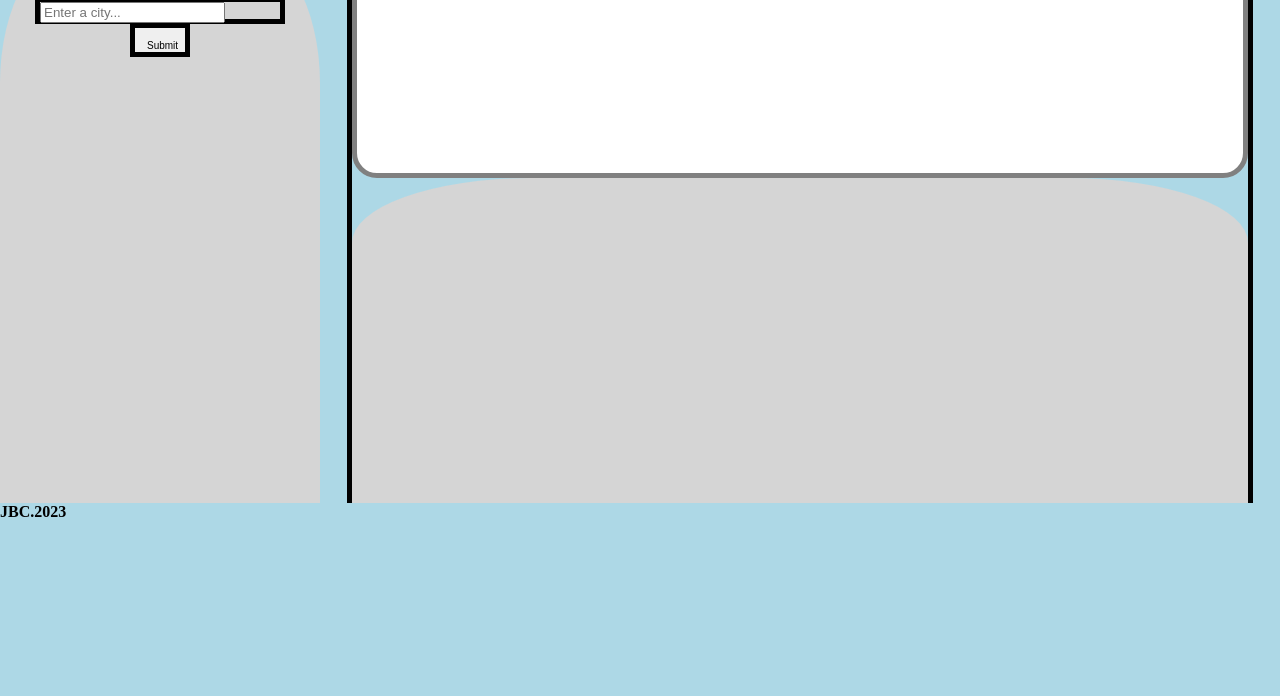
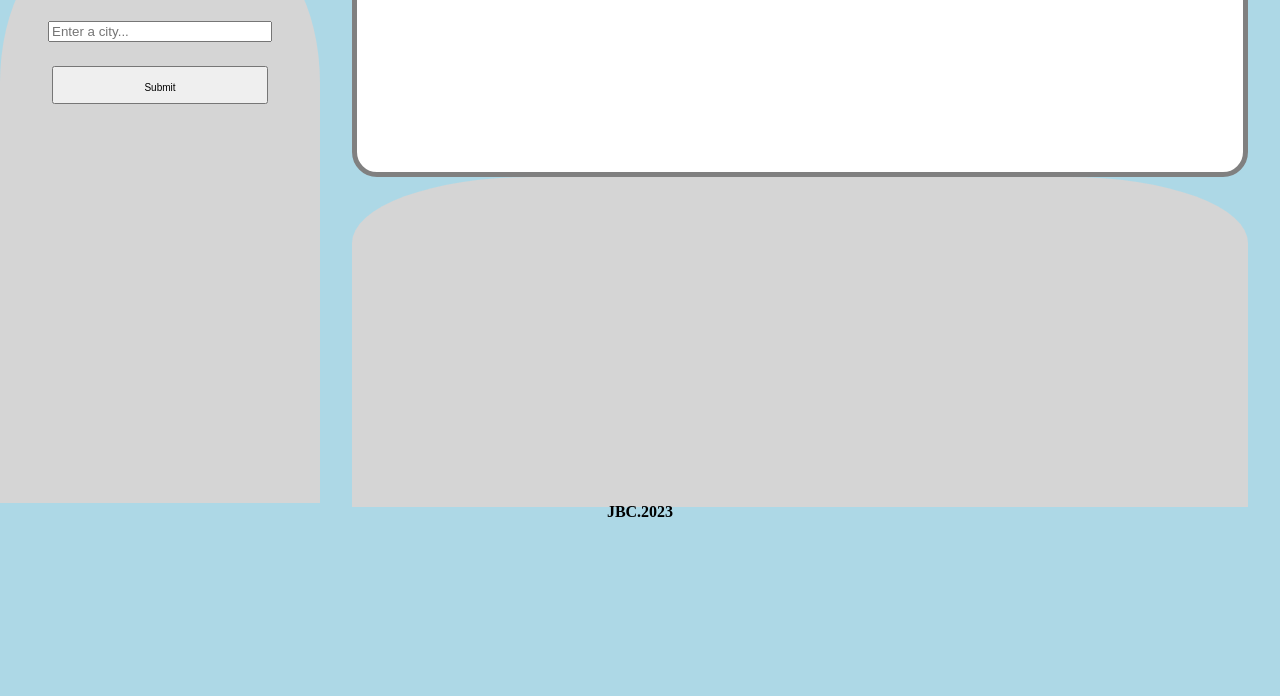
Before and after one commit to jbaek97/Weather-Forecast-Application, a plain HTML site: page Index.html in a window 1280 px wide. Shown: the part 104-800 px from the top of the page. Drawn offline with nearby package versions, Linux system fonts and the light colour scheme.

Commit message:
CSS styling changes to the search result section

```diff
--- a/assets/style.css
+++ b/assets/style.css
@@ -40,35 +40,45 @@ header {
 }
 
 form {
-    border: 5px solid black;
     height: 3%;
     width: 75%;
     margin: 0 auto;
 }
 
+input {
+    display: flex;
+    margin: 10% auto;
+    width: 90%;
+    height: 90%;
+    justify-content: center;
+}
+
 .submit {
-    display: block;
-    border: 5px solid black;
-    height: 10%;
-    padding: 5%;
+    display: flex;
+    justify-content: center;
+    height: 30%;
+    padding: 7%;
     text-align: center;
     font-size: 10px;
-    width: 25%;
-    margin: 0 auto;
+    width: 90%;
+    margin: 10% auto;
+    overflow: hidden;
+    line-height: 50%;
 }
 
 /* Past Searches */
 .pastSearches {
-    margin-top: 20%;
+    margin: 20% auto;
     display: flex;
     flex-direction: column;
+    padding: 0px;
 }
 .pastSearches li {
     text-align: center;
     border: 5px solid gray;
     list-style-type: none;
     background-color: white;
-    margin-top: 5%;
+    margin: 5% auto;
     display: block;
     height: 5%;
     width: 75%;
@@ -77,7 +87,6 @@ form {
 
 /* Results */
 .results {
-    border: 5px solid black;
     width: 70vw;
     margin: 0 auto;
 }
@@ -131,3 +140,8 @@ form {
     width: 50%;
     margin: 0 auto;
 }
+
+/* footer */
+footer {
+    text-align: center;
+}
```
